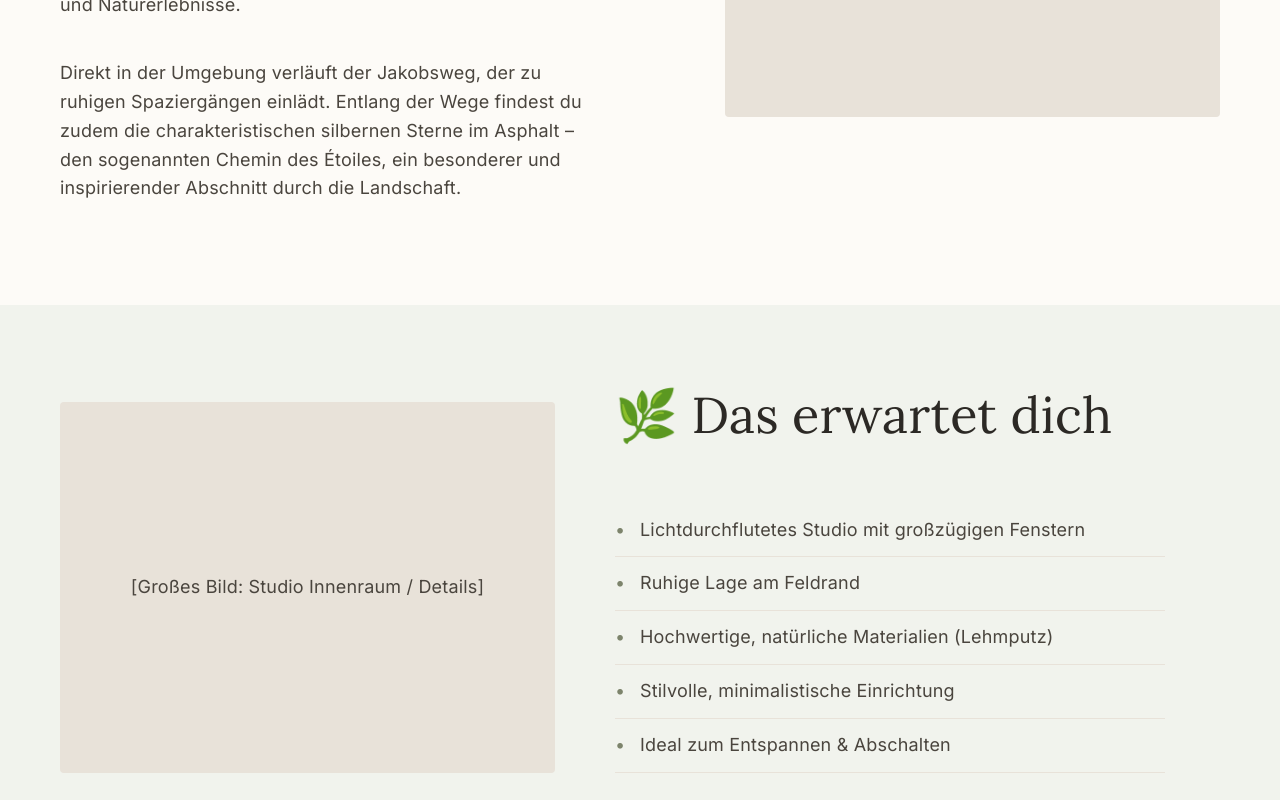
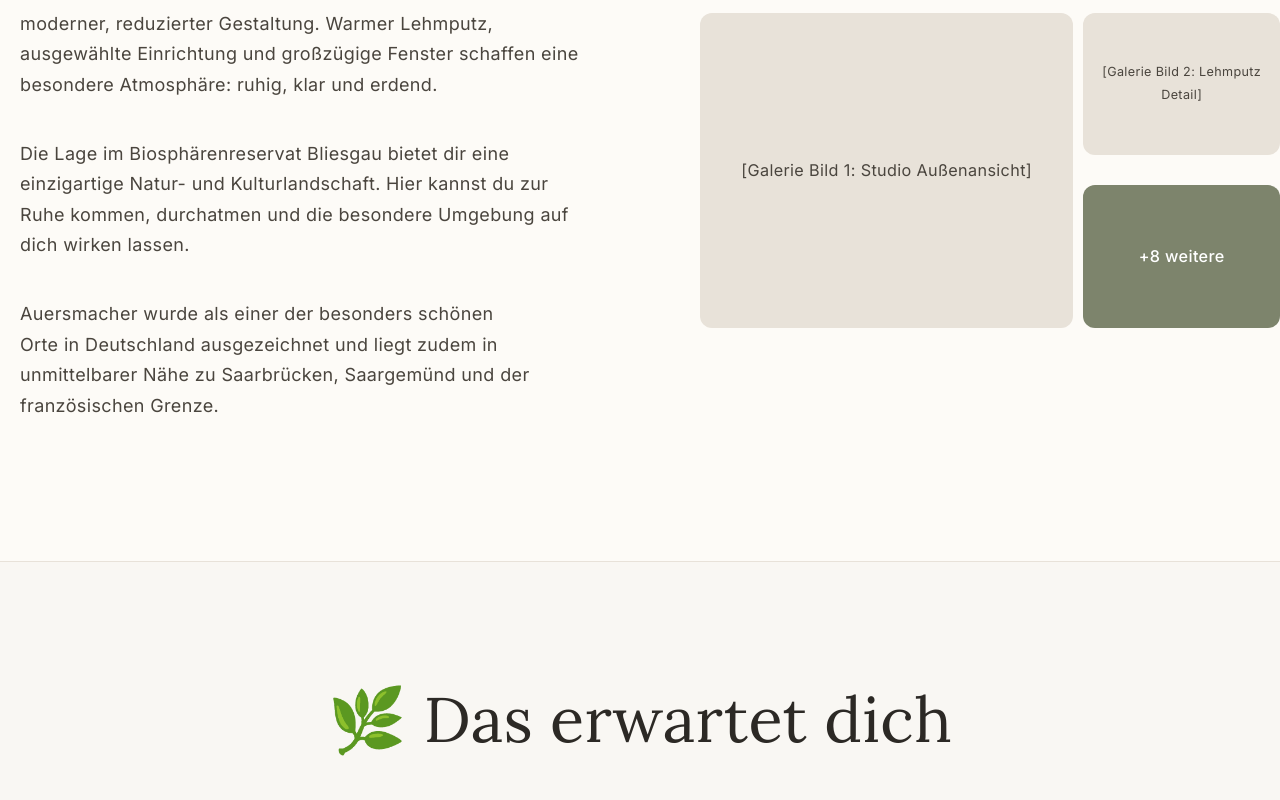
Before and after one commit to YannicHock/Wiesenatelier, a React (Vite) app: page / in a window 1280 px wide. Shown: the part 1680-2480 px from the top of the page. Built offline with nearby package versions, Linux system fonts and the light colour scheme.

Commit message:
Enhance layout and styles for improved user experience. Update paddings, typography, and introduce a carousel for offers and a modal for gallery images.

```diff
--- a/src/App.css
+++ b/src/App.css
@@ -3,21 +3,21 @@
 }
 
 .hero-section {
-  padding: 80px 0;
+  padding: 120px 0;
   text-align: center;
 }
 
 .hero-subtitle {
-  font-size: 1.2rem;
+  font-size: 1.4rem;
   color: var(--accent-dark);
   margin-top: -10px;
-  margin-bottom: 40px;
+  margin-bottom: 60px;
 }
 
 .hero-placeholder {
-  height: 60vh;
-  max-height: 600px;
-  margin-top: 40px;
+  height: 75vh;
+  max-height: 800px;
+  margin-top: 60px;
 }
 
 .anchor-nav {
@@ -48,25 +48,71 @@
 }
 
 .section {
-  padding: 80px 0;
+  padding: 120px 0;
   display: grid;
-  grid-template-columns: 1.1fr 0.9fr; /* Text etwas mehr Raum geben für bessere Balance */
-  gap: 60px;
-  align-items: center; /* Center images relative to content */
+  grid-template-columns: 1fr 1fr;
+  gap: 80px 120px; /* Mehr horizontaler Abstand */
+  align-items: center;
+}
+
+.section:nth-of-type(even) {
+  background-color: rgba(0, 0, 0, 0.015);
+  width: 100vw;
+  position: relative;
+  left: 50%;
+  right: 50%;
+  margin-left: -50vw;
+  margin-right: -50vw;
+  padding-left: calc(50vw - 700px + 20px);
+  padding-right: calc(50vw - 700px + 20px);
+  box-sizing: border-box;
+  border-top: 1px solid var(--border);
+  border-bottom: 1px solid var(--border);
+}
+
+@media (max-width: 1440px) {
+  .section:nth-of-type(even) {
+    padding-left: 40px;
+    padding-right: 40px;
+  }
+}
+
+.section h2 {
+  grid-column: 1 / -1;
+  text-align: center;
+  margin-bottom: 60px;
 }
 
 .section.reverse {
-  grid-template-columns: 0.9fr 1.1fr; /* Umgedreht für die reverse Sektion */
+  grid-template-columns: 1fr 1fr;
+}
+
+.section-content {
+  width: 100%;
+  max-width: 650px;
+  display: flex;
+  flex-direction: column;
+  justify-content: center;
+}
+
+.section-content p {
+  line-height: 1.7;
+  margin-bottom: 20px;
 }
 
 .section.reverse .section-content {
-  order: 2;
+  grid-column: 2;
+  order: unset;
+  max-width: 650px;
 }
 
 .section.reverse .placeholder-img,
 .section.reverse .placeholder-gallery,
-.section.reverse .gallery-large {
-  order: 1;
+.section.reverse .gallery-large,
+.section.reverse .tile-gallery {
+  grid-column: 1;
+  grid-row: 2;
+  order: unset;
 }
 
 .section.accent-bg {
@@ -77,36 +123,179 @@
   right: 50%;
   margin-left: -50vw;
   margin-right: -50vw;
-  padding-left: calc(50vw - 600px + 20px);
-  padding-right: calc(50vw - 600px + 20px);
+  padding-top: 120px;
+  padding-bottom: 120px;
+  padding-left: calc(50vw - 700px + 20px);
+  padding-right: calc(50vw - 700px + 20px);
   box-sizing: border-box;
+  border-top: 1px solid var(--border);
+  border-bottom: 1px solid var(--border);
 }
 
-@media (max-width: 1240px) {
+@media (max-width: 1440px) {
   .section.accent-bg {
-    padding-left: 20px;
-    padding-right: 20px;
+    padding-left: 40px;
+    padding-right: 40px;
   }
 }
 
-.section-content {
+.tile-gallery {
+  display: grid;
+  grid-template-columns: 2fr 1fr;
+  grid-template-rows: 1fr 1fr;
+  gap: 30px;
+  aspect-ratio: 16 / 9;
   width: 100%;
-  max-width: 550px;
+  align-self: center;
+}
+
+.tile-img {
+  min-height: unset;
+  cursor: pointer;
+  transition: transform 0.4s cubic-bezier(0.165, 0.84, 0.44, 1), filter 0.4s ease, box-shadow 0.4s ease;
+  overflow: hidden;
+  font-size: 0.7rem;
+  text-align: center;
+  padding: 10px;
+  border-radius: 12px;
+}
+
+.tile-img:hover {
+  transform: translateY(-5px);
+  filter: brightness(1.05);
+  box-shadow: 0 15px 30px rgba(0,0,0,0.1);
+}
+
+.tile-img:first-child {
+  grid-row: span 2;
+  font-size: 0.9rem;
+}
+
+.more-tile {
+  background: var(--accent);
+  color: white;
+  display: flex;
+  align-items: center;
+  justify-content: center;
+  font-weight: 500;
+  font-style: normal;
+  font-size: 0.9rem;
+}
+
+.more-tile span {
+  pointer-events: none;
+}
+
+/* Modal Styles */
+.modal-overlay {
+  position: fixed;
+  top: 0;
+  left: 0;
+  right: 0;
+  bottom: 0;
+  background: rgba(0, 0, 0, 0.9);
+  display: flex;
+  align-items: center;
+  justify-content: center;
+  z-index: 2000;
+  padding: 20px;
+  backdrop-filter: blur(5px);
+}
+
+.modal-content {
+  width: 100%;
+  max-width: 1000px;
   display: flex;
   flex-direction: column;
-  justify-content: center;
+  gap: 20px;
+  position: relative;
 }
 
-.placeholder-gallery {
-  display: grid;
-  grid-template-columns: 1fr;
-  grid-template-rows: 1fr 1fr;
+.modal-close {
+  position: absolute;
+  top: -40px;
+  right: 0;
+  background: none;
+  border: none;
+  color: white;
+  font-size: 2.5rem;
+  cursor: pointer;
+  line-height: 1;
+}
+
+.modal-viewer {
+  display: flex;
+  align-items: center;
+  justify-content: space-between;
   gap: 20px;
-  aspect-ratio: 4 / 5;
+}
+
+.modal-img {
+  flex-grow: 1;
+  aspect-ratio: 16 / 9;
+  max-height: 70vh;
+  border-radius: 8px;
+  font-size: 1.5rem;
+}
+
+.modal-nav {
+  background: rgba(255, 255, 255, 0.1);
+  border: none;
+  color: white;
+  width: 50px;
+  height: 50px;
+  border-radius: 50%;
+  font-size: 2rem;
+  cursor: pointer;
+  display: flex;
+  align-items: center;
+  justify-content: center;
+  transition: background 0.3s;
+}
+
+.modal-nav:hover {
+  background: rgba(255, 255, 255, 0.2);
+}
+
+.modal-info {
+  color: white;
+  text-align: center;
+  font-size: 0.9rem;
+  opacity: 0.8;
+}
+
+.modal-thumbnails {
+  display: flex;
+  gap: 10px;
+  justify-content: center;
+  overflow-x: auto;
+  padding-bottom: 10px;
+}
+
+.thumb {
+  width: 60px;
+  height: 45px;
+  cursor: pointer;
+  border-radius: 4px;
+  overflow: hidden;
+  opacity: 0.5;
+  transition: all 0.3s;
+  border: 2px solid transparent;
+}
+
+.thumb.active {
+  opacity: 1;
+  border-color: var(--accent);
+}
+
+.thumb-placeholder {
+  min-height: unset;
+  height: 100%;
+  font-size: 0.8rem;
 }
 
 .gallery-large {
-  aspect-ratio: 4 / 3;
+  aspect-ratio: 16 / 9;
   max-height: 500px;
   object-fit: cover;
 }
@@ -152,6 +341,166 @@
   border: 1px solid var(--border);
 }
 
+/* Carousel Styles */
+.carousel-wrapper {
+  grid-column: 1 / -1;
+  width: 100%;
+  display: flex;
+  flex-direction: column;
+  align-items: center;
+}
+
+.carousel-intro {
+  text-align: center;
+  max-width: 800px;
+  margin-bottom: 30px;
+}
+
+.carousel-container {
+  width: 100%;
+  position: relative;
+  overflow: hidden;
+  border-radius: 30px;
+  box-shadow: var(--shadow);
+  aspect-ratio: 21 / 9;
+  min-height: 500px;
+  background: var(--border);
+}
+
+@media (max-width: 1400px) {
+  .carousel-container {
+    aspect-ratio: 16 / 8;
+  }
+}
+
+@media (max-width: 1024px) {
+  .carousel-container {
+    aspect-ratio: 4 / 3;
+    min-height: 400px;
+  }
+}
+
+.carousel-inner {
+  display: flex;
+  height: 100%;
+  transition: transform 0.6s cubic-bezier(0.4, 0, 0.2, 1);
+}
+
+.carousel-item {
+  min-width: 100%;
+  height: 100%;
+  position: relative;
+}
+
+.carousel-img {
+  width: 100%;
+  height: 100%;
+  border-radius: 0;
+  background: var(--border);
+}
+
+.carousel-overlay {
+  position: absolute;
+  bottom: 0;
+  left: 0;
+  right: 0;
+  padding: 60px 40px 40px;
+  background: linear-gradient(transparent, rgba(0, 0, 0, 0.7));
+  color: white;
+  text-align: center;
+}
+
+.carousel-overlay h3 {
+  color: white;
+  margin-bottom: 10px;
+  font-size: 2rem;
+}
+
+.carousel-overlay p {
+  font-size: 1.1rem;
+  max-width: 600px;
+  margin: 0 auto;
+}
+
+.carousel-control {
+  position: absolute;
+  top: 50%;
+  transform: translateY(-50%);
+  background: rgba(255, 255, 255, 0.2);
+  backdrop-filter: blur(5px);
+  color: white;
+  border: none;
+  width: 50px;
+  height: 50px;
+  border-radius: 50%;
+  cursor: pointer;
+  font-size: 2rem;
+  display: flex;
+  align-items: center;
+  justify-content: center;
+  transition: all 0.3s;
+  z-index: 10;
+}
+
+.carousel-control:hover {
+  background: rgba(255, 255, 255, 0.4);
+}
+
+.carousel-control.prev { left: 20px; }
+.carousel-control.next { right: 20px; }
+
+.carousel-dots {
+  position: absolute;
+  bottom: 20px;
+  left: 50%;
+  transform: translateX(-50%);
+  display: flex;
+  gap: 10px;
+  z-index: 10;
+}
+
+.dot {
+  width: 8px;
+  height: 8px;
+  border-radius: 50%;
+  background: rgba(255, 255, 255, 0.5);
+  border: none;
+  padding: 0;
+  cursor: pointer;
+  transition: all 0.3s;
+}
+
+.dot.active {
+  background: white;
+  width: 24px;
+  border-radius: 4px;
+}
+
+.carousel-overlay p {
+  text-wrap: balance;
+}
+
+@media (max-width: 1024px) {
+  .carousel-container {
+    aspect-ratio: 4 / 3;
+    min-height: 400px;
+  }
+
+  .carousel-overlay h3 {
+    font-size: 1.5rem;
+  }
+
+  .carousel-overlay p {
+    font-size: 0.9rem;
+  }
+
+  .carousel-control {
+    width: 40px;
+    height: 40px;
+    font-size: 1.5rem;
+  }
+}
+
 .map-placeholder {
   aspect-ratio: 16 / 9;
   max-height: 400px;
@@ -186,12 +535,25 @@
   .section {
     grid-template-columns: 1fr;
     padding: 60px 0;
-    gap: 40px;
-    align-items: flex-start;
+    gap: 30px;
+    align-items: center;
+  }
+
+  .section h2 {
+    grid-column: unset;
+    margin-bottom: 10px;
   }
 
   .section.reverse {
     grid-template-columns: 1fr;
+  }
+
+  .section.reverse .section-content,
+  .section.reverse .placeholder-img,
+  .section.reverse .placeholder-gallery,
+  .section.reverse .gallery-large {
+    grid-column: unset;
+    grid-row: unset;
   }
 
   .gallery-large, .map-placeholder {
@@ -199,20 +561,22 @@
     min-height: unset;
   }
 
-  .placeholder-gallery {
-    grid-template-columns: 1fr 1fr;
-    grid-template-rows: auto;
-    height: 250px;
-  }
-
-  .section.reverse .section-content,
-  .section.reverse .placeholder-img,
-  .section.reverse .placeholder-gallery,
-  .section.reverse .gallery-large {
-    order: unset;
+  .tile-gallery {
+    grid-template-columns: 2fr 1fr;
+    grid-template-rows: 1fr 1fr;
+    aspect-ratio: 16 / 9;
+    height: auto;
+    gap: 20px;
   }
 
   .section-content {
+    max-width: 100%;
+    text-align: center;
+  }
+
+  .feature-list, .lage-list {
+    text-align: left;
+    display: inline-block;
     max-width: 100%;
   }
 
--- a/src/App.tsx
+++ b/src/App.tsx
@@ -1,6 +1,72 @@
+import { useState, useEffect } from 'react'
 import './App.css'
 
+const OFFERS = [
+  {
+    title: 'Achtsamkeit',
+    description: 'Entspannungseinheiten wie Indian Balance® & Yin Yoga',
+    imageLabel: '[Stimmungsbild: Yoga / Wellness]'
+  },
+  {
+    title: 'Aktivität',
+    description: 'Morgendliche Sporteinheiten in der Natur für einen aktiven Start in den Tag',
+    imageLabel: '[Stimmungsbild: Sport / Natur]'
+  },
+  {
+    title: 'Natur',
+    description: 'Geführte Wanderungen in der Umgebung',
+    imageLabel: '[Stimmungsbild: Wanderung / Aussicht]'
+  },
+  {
+    title: 'Region',
+    description: 'Geführte Radtouren durch die Region und den Bliesgau',
+    imageLabel: '[Stimmungsbild: Radfahren / Bliesgau]'
+  }
+]
+
+const GALLERY_IMAGES = [
+  '[Galerie Bild 1: Studio Außenansicht]',
+  '[Galerie Bild 2: Lehmputz Detail]',
+  '[Galerie Bild 3: Fensterfront]',
+  '[Galerie Bild 4: Minimalistische Einrichtung]',
+  '[Galerie Bild 5: Blick ins Grüne]',
+  '[Galerie Bild 6: Gemütliche Ecke]',
+  '[Galerie Bild 7: Bad Details]',
+  '[Galerie Bild 8: Sonnenlicht im Raum]',
+  '[Galerie Bild 9: Lokale Flora]',
+  '[Galerie Bild 10: Abendstimmung]'
+]
+
 function App() {
+  const [currentOffer, setCurrentOffer] = useState(0)
+  const [isGalleryOpen, setIsGalleryOpen] = useState(false)
+  const [activeImageIndex, setActiveImageIndex] = useState(0)
+
+  const nextOffer = () => setCurrentOffer((prev) => (prev + 1) % OFFERS.length)
+  const prevOffer = () => setCurrentOffer((prev) => (prev - 1 + OFFERS.length) % OFFERS.length)
+
+  const openGallery = (index = 0) => {
+    setActiveImageIndex(index)
+    setIsGalleryOpen(true)
+    document.body.style.overflow = 'hidden'
+  }
+
+  const closeGallery = () => {
+    setIsGalleryOpen(false)
+    document.body.style.overflow = 'unset'
+  }
+
+  const nextImage = () => setActiveImageIndex((prev) => (prev + 1) % GALLERY_IMAGES.length)
+  const prevImage = () => setActiveImageIndex((prev) => (prev - 1 + GALLERY_IMAGES.length) % GALLERY_IMAGES.length)
+
+  useEffect(() => {
+    const interval = setInterval(() => {
+      nextOffer()
+    }, 5000) // Alle 5 Sekunden wechseln
+
+    return () => clearInterval(interval)
+  }, [currentOffer]) // Abhängigkeit von currentOffer stellt sicher, dass das Intervall nach jedem manuellen Wechsel zurückgesetzt wird
+
   return (
     <div className="container">
       <header className="hero-section">
@@ -22,8 +88,8 @@ function App() {
 
       <main>
         <section id="beschreibung" className="section">
+          <h2>🌿 Beschreibung</h2>
           <div className="section-content">
-            <h2>🌿 Beschreibung</h2>
             <p>
               Willkommen im <strong>Wiesenatelier</strong> &ndash; deinem naturnahen R&uuml;ckzugsort im idyllischen Dorf Auersmacher.
               Das lichtdurchflutete Studio verbindet nat&uuml;rliche Materialien mit moderner, reduzierter Gestaltung.
@@ -36,24 +102,26 @@ function App() {
             </p>
             <p>
               Auersmacher wurde als einer der besonders schönen Orte in Deutschland ausgezeichnet und liegt zudem in
-              unmittelbarer Nähe zu Saarbrücken, Saargemünd und der französischen Grenze – ideal für Ausflüge,
-              kulinarische Entdeckungen und Naturerlebnisse.
-            </p>
-            <p>
-              Direkt in der Umgebung verläuft der Jakobsweg, der zu ruhigen Spaziergängen einlädt.
-              Entlang der Wege findest du zudem die charakteristischen silbernen Sterne im Asphalt –
-              den sogenannten <em>Chemin des Étoiles</em>, ein besonderer und inspirierender Abschnitt durch die Landschaft.
+              unmittelbarer Nähe zu Saarbrücken, Saargemünd und der französischen Grenze.
             </p>
           </div>
-          <div className="placeholder-gallery">
-            <div className="placeholder-img">[Galerie Bild 1]</div>
-            <div className="placeholder-img">[Galerie Bild 2]</div>
+          <div className="tile-gallery">
+            {GALLERY_IMAGES.slice(0, 2).map((img, idx) => (
+              <div key={idx} className="placeholder-img tile-img" onClick={() => openGallery(idx)}>
+                {img}
+              </div>
+            ))}
+            {GALLERY_IMAGES.length > 2 && (
+              <div className="placeholder-img tile-img more-tile" onClick={() => openGallery(2)}>
+                <span>+{GALLERY_IMAGES.length - 2} weitere</span>
+              </div>
+            )}
           </div>
         </section>
 
-        <section id="ausstattung" className="section accent-bg reverse">
+        <section id="ausstattung" className="section reverse">
+          <h2>🌿 Das erwartet dich</h2>
           <div className="section-content">
-            <h2>🌿 Das erwartet dich</h2>
             <ul className="feature-list">
               <li>Lichtdurchflutetes Studio mit großzügigen Fenstern</li>
               <li>Ruhige Lage am Feldrand</li>
@@ -67,39 +135,51 @@ function App() {
           </div>
         </section>
 
-        <section id="zusatz" className="section">
-          <div className="section-content">
-            <h2>🌿 Zusatzangebote <span className="small-note">(auf Anfrage)</span></h2>
-            <p>
+        <section id="zusatz" className="section accent-bg">
+          <h2>🌿 Zusatzangebote <span className="small-note">(auf Anfrage)</span></h2>
+          <div className="carousel-wrapper">
+            <p className="carousel-intro">
               Für alle, die ihren Aufenthalt noch bewusster gestalten möchten, bieten wir auf Wunsch verschiedene achtsame Erlebnisse an:
             </p>
-            <div className="offer-grid">
-              <div className="offer-item">
-                <h3>Achtsamkeit</h3>
-                <p>Entspannungseinheiten wie Indian Balance® & Yin Yoga</p>
+            <div className="carousel-container">
+              <div className="carousel-inner" style={{ transform: `translateX(-${currentOffer * 100}%)` }}>
+                {OFFERS.map((offer, index) => (
+                  <div key={index} className="carousel-item">
+                    <div className="placeholder-img carousel-img">
+                      {offer.imageLabel}
+                    </div>
+                    <div className="carousel-overlay">
+                      <h3>{offer.title}</h3>
+                      <p>{offer.description}</p>
+                    </div>
+                  </div>
+                ))}
               </div>
-              <div className="offer-item">
-                <h3>Aktivität</h3>
-                <p>Morgendliche Sporteinheiten in der Natur für einen aktiven Start in den Tag</p>
-              </div>
-              <div className="offer-item">
-                <h3>Natur</h3>
-                <p>Geführte Wanderungen in der Umgebung</p>
-              </div>
-              <div className="offer-item">
-                <h3>Region</h3>
-                <p>Geführte Radtouren durch die Region und den Bliesgau</p>
+
+              <button className="carousel-control prev" onClick={prevOffer} aria-label="Vorheriges Angebot">
+                ‹
+              </button>
+              <button className="carousel-control next" onClick={nextOffer} aria-label="Nächstes Angebot">
+                ›
+              </button>
+
+              <div className="carousel-dots">
+                {OFFERS.map((_, index) => (
+                  <button
+                    key={index}
+                    className={`dot ${index === currentOffer ? 'active' : ''}`}
+                    onClick={() => setCurrentOffer(index)}
+                    aria-label={`Gehe zu Angebot ${index + 1}`}
+                  />
+                ))}
               </div>
             </div>
           </div>
-          <div className="placeholder-img gallery-large">
-            [Stimmungsbild: Wellness / Achtsamkeit / Aktivität]
-          </div>
         </section>
 
-        <section id="lage" className="section lage-section reverse">
+        <section id="lage" className="section lage-section">
+          <h2>🌍 Perfekte Lage für Entdeckungen</h2>
           <div className="section-content">
-            <h2>🌍 Perfekte Lage für Entdeckungen</h2>
             <ul className="lage-list">
               <li>In der N&auml;he von Saarbr&uuml;cken (ca.&nbsp;15&nbsp;Minuten Fahrtzeit mit dem Auto, 30&nbsp;Min &Ouml;PNV)</li>
               <li>N&auml;he zu Saargem&uuml;nd&nbsp;/&nbsp;Frankreich (8&nbsp;Minuten Fahrt mit dem Auto, 10&nbsp;mit&nbsp;der&nbsp;Bahn)</li>
@@ -130,6 +210,37 @@ function App() {
       <footer className="footer">
         <p>© {new Date().getFullYear()} Wiesenatelier Auersmacher</p>
       </footer>
+
+      {isGalleryOpen && (
+        <div className="modal-overlay" onClick={closeGallery}>
+          <div className="modal-content" onClick={(e) => e.stopPropagation()}>
+            <button className="modal-close" onClick={closeGallery}>&times;</button>
+            <div className="modal-viewer">
+              <button className="modal-nav prev" onClick={prevImage}>‹</button>
+              <div className="placeholder-img modal-img">
+                {GALLERY_IMAGES[activeImageIndex]}
+              </div>
+              <button className="modal-nav next" onClick={nextImage}>›</button>
+            </div>
+            <div className="modal-info">
+              Bild {activeImageIndex + 1} von {GALLERY_IMAGES.length}
+            </div>
+            <div className="modal-thumbnails">
+              {GALLERY_IMAGES.map((img, idx) => (
+                <div
+                  key={idx}
+                  className={`thumb ${idx === activeImageIndex ? 'active' : ''}`}
+                  onClick={() => setActiveImageIndex(idx)}
+                >
+                  <div className="placeholder-img thumb-placeholder">
+                    {idx + 1}
+                  </div>
+                </div>
+              ))}
+            </div>
+          </div>
+        </div>
+      )}
     </div>
   )
 }
--- a/src/index.css
+++ b/src/index.css
@@ -14,8 +14,8 @@
     --sans: 'Inter', system-ui, -apple-system, sans-serif;
     --heading: 'Lora', serif, system-ui;
 
-    font: 18px/1.6 var(--sans);
-    letter-spacing: 0.01em;
+    font: 18px/1.8 var(--sans);
+    letter-spacing: 0.02em;
     color-scheme: light;
     color: var(--text);
     background: var(--bg);
@@ -36,7 +36,7 @@
 
 #root {
   width: 100%;
-  max-width: 1200px;
+  max-width: 1400px;
   margin: 0 auto;
   min-height: 100svh;
   display: flex;
@@ -60,24 +60,24 @@ h1, h2, h3 {
 }
 
 h1 {
-  font-size: clamp(2.5rem, 8vw, 4.5rem);
-  margin: 0.5em 0;
-  letter-spacing: -0.02em;
+  font-size: clamp(3rem, 10vw, 5.5rem);
+  margin: 0.4em 0;
+  letter-spacing: -0.03em;
 }
 
 h2 {
-  font-size: clamp(1.8rem, 5vw, 2.8rem);
-  margin: 0 0 0.8em;
+  font-size: clamp(2.2rem, 6vw, 3.5rem);
+  margin: 0 0 1em;
 }
 
 h3 {
-  font-size: 1.5rem;
-  margin: 1.2em 0 0.5em;
+  font-size: 1.8rem;
+  margin: 1.5em 0 0.8em;
   color: var(--accent-dark);
 }
 
 p {
-  margin-bottom: 1.2em;
+  margin-bottom: 1.5em;
   text-wrap: pretty;
 }
 
```
